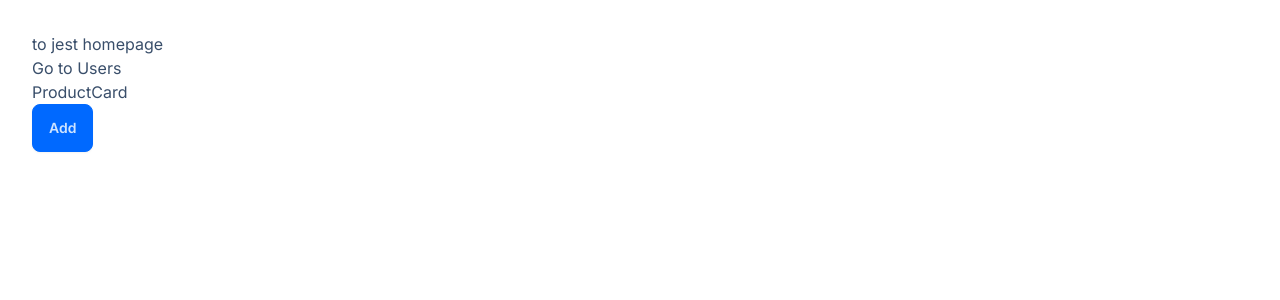
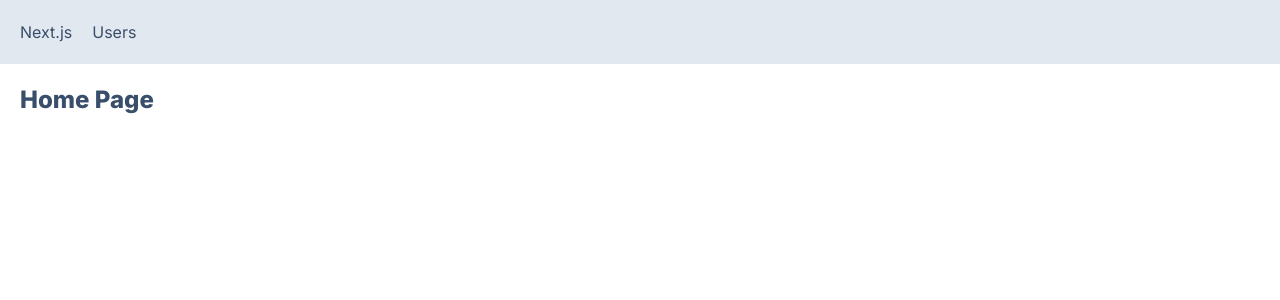
Before and after one commit to blzjmzk/next-app, a Next.js app: page / in a window 1280 px wide. Shown: the top 300 px of the page. Built offline with nearby package versions, Linux system fonts and the light colour scheme.

Commit message:
Added routing

```diff
--- /dev/null
+++ b/app/NavBar.tsx
@@ -0,0 +1,15 @@
+import Link from "next/link";
+import React from "react";
+
+const NavBar = () => {
+  return (
+    <div className="flex bg-slate-200 p-5">
+      <Link href="/" className="mr-5">
+        Next.js
+      </Link>
+      <Link href="/users">Users</Link>
+    </div>
+  );
+};
+
+export default NavBar;
--- /dev/null
+++ b/app/admin/layout.tsx
@@ -0,0 +1,16 @@
+import React, { ReactNode } from "react";
+
+interface Props {
+  children: ReactNode;
+}
+
+const AdminLayout = ({ children }: Props) => {
+  return (
+    <div className="flex">
+      <aside className="bg-slate-200 p-5 mr-5">Admin Sidebar</aside>
+      <div>{children}</div>
+    </div>
+  );
+};
+
+export default AdminLayout;
--- /dev/null
+++ b/app/admin/page.tsx
@@ -0,0 +1,7 @@
+import React from "react";
+
+const AdminHomePage = () => {
+  return <div>Admin HomePage</div>;
+};
+
+export default AdminHomePage;
--- a/app/globals.css
+++ b/app/globals.css
@@ -17,12 +17,11 @@
 } */
 
 body {
-  /* color: rgb(var(--foreground-rgb));
-  background: linear-gradient(
-      to bottom,
-      transparent,
-      rgb(var(--background-end-rgb))
-    )
-    rgb(var(--background-start-rgb)); */
-  padding: 2rem;
+  color: rgb(var(--foreground-rgb));
 }
+
+@layer base {
+  h1 {
+    @apply font-extrabold text-2xl mb-3;
+  }
+}
--- a/app/layout.tsx
+++ b/app/layout.tsx
@@ -1,6 +1,7 @@
 import type { Metadata } from "next";
 import { Inter } from "next/font/google";
 import "./globals.css";
+import NavBar from "./NavBar";
 
 const inter = Inter({ subsets: ["latin"] });
 
@@ -16,7 +17,10 @@ export default function RootLayout({
 }) {
   return (
     <html lang="en" data-theme="winter">
-      <body className={inter.className}>{children}</body>
+      <body className={inter.className}>
+        <NavBar />
+        <main className="p-5">{children}</main>
+      </body>
     </html>
   );
 }
--- a/app/page.tsx
+++ b/app/page.tsx
@@ -5,9 +5,7 @@ import ProductCard from "./components/ProductCard";
 export default function Home() {
   return (
     <main>
-      <p> to jest homepage</p>
-      <Link href="/users">Go to Users</Link>
-      <ProductCard />
+      <h1> Home Page</h1>
     </main>
   );
 }
--- /dev/null
+++ b/app/products/[...slug]/page.tsx
@@ -0,0 +1,18 @@
+import React from "react";
+interface Props {
+  params: { slug: string[] };
+  searchParams: { sortOrder: string };
+}
+
+const ProductPage = ({
+  params: { slug },
+  searchParams: { sortOrder },
+}: Props) => {
+  return (
+    <div>
+      ProductPage {slug} {sortOrder}
+    </div>
+  );
+};
+
+export default ProductPage;
--- /dev/null
+++ b/app/users/UserTable.tsx
@@ -0,0 +1,49 @@
+import Link from "next/link";
+import React from "react";
+import { sort } from "fast-sort";
+
+interface User {
+  id: number;
+  name: string;
+  email: string;
+}
+
+interface Props {
+  sortOrder: string;
+}
+
+const UserTable = async ({ sortOrder }: Props) => {
+  const res = await fetch("https://jsonplaceholder.typicode.com/users", {
+    next: { revalidate: 10 },
+  });
+  const users: User[] = await res.json();
+
+  const sortedUsers = sort(users).asc(
+    sortOrder === "email" ? (user) => user.email : (user) => user.name
+  );
+
+  return (
+    <table className="table table-bordered">
+      <thead>
+        <tr>
+          <th>
+            <Link href="/users?sortOrder=name">Name</Link>
+          </th>
+          <th>
+            <Link href="/users?sortOrder=email">Email</Link>
+          </th>
+        </tr>
+      </thead>
+      <tbody>
+        {sortedUsers.map((user) => (
+          <tr key={user.id}>
+            <td>{user.name}</td>
+            <td>{user.email}</td>
+          </tr>
+        ))}
+      </tbody>
+    </table>
+  );
+};
+
+export default UserTable;
--- /dev/null
+++ b/app/users/[id]/[photos]/[photoId]/page.tsx
@@ -0,0 +1,14 @@
+import React from "react";
+interface Props {
+  params: { id: number; photoId: number };
+}
+
+const PhotoPage = ({ params: { id, photoId } }: Props) => {
+  return (
+    <div>
+      PhotoPage {id} {photoId}
+    </div>
+  );
+};
+
+export default PhotoPage;
--- /dev/null
+++ b/app/users/[id]/page.tsx
@@ -0,0 +1,11 @@
+import React from "react";
+
+interface Props {
+  params: { id: number };
+}
+
+const UserDetailPage = ({ params: { id } }: Props) => {
+  return <div>UserDetailPage {id}</div>;
+};
+
+export default UserDetailPage;
--- a/app/users/page.tsx
+++ b/app/users/page.tsx
@@ -1,36 +1,15 @@
 import React from "react";
+import UserTable from "./UserTable";
 
-interface User {
-  id: number;
-  name: string;
-  email: string;
+interface Props {
+  searchParams: { sortOrder: string };
 }
 
-const UsersPage = async () => {
-  const res = await fetch("https://jsonplaceholder.typicode.com/users", {
-    next: { revalidate: 10 },
-  });
-  const users: User[] = await res.json();
-
+const UsersPage = async ({ searchParams: { sortOrder } }: Props) => {
   return (
     <>
       <h1>Users</h1>
-      <table className="table table-bordered">
-        <thead>
-          <tr>
-            <th>Name</th>
-            <th>Email</th>
-          </tr>
-        </thead>
-        <tbody>
-          {users.map((user) => (
-            <tr key={user.id}>
-              <td>{user.name}</td>
-              <td>{user.email}</td>
-            </tr>
-          ))}
-        </tbody>
-      </table>
+      <UserTable sortOrder={sortOrder} />
     </>
   );
 };
--- a/package.json
+++ b/package.json
@@ -9,6 +9,7 @@
     "lint": "next lint"
   },
   "dependencies": {
+    "fast-sort": "^3.4.0",
     "next": "14.0.4",
     "react": "^18",
     "react-dom": "^18"
```
Also changed, not shown: 1 other file (tests, documents, lock files or other folders).
